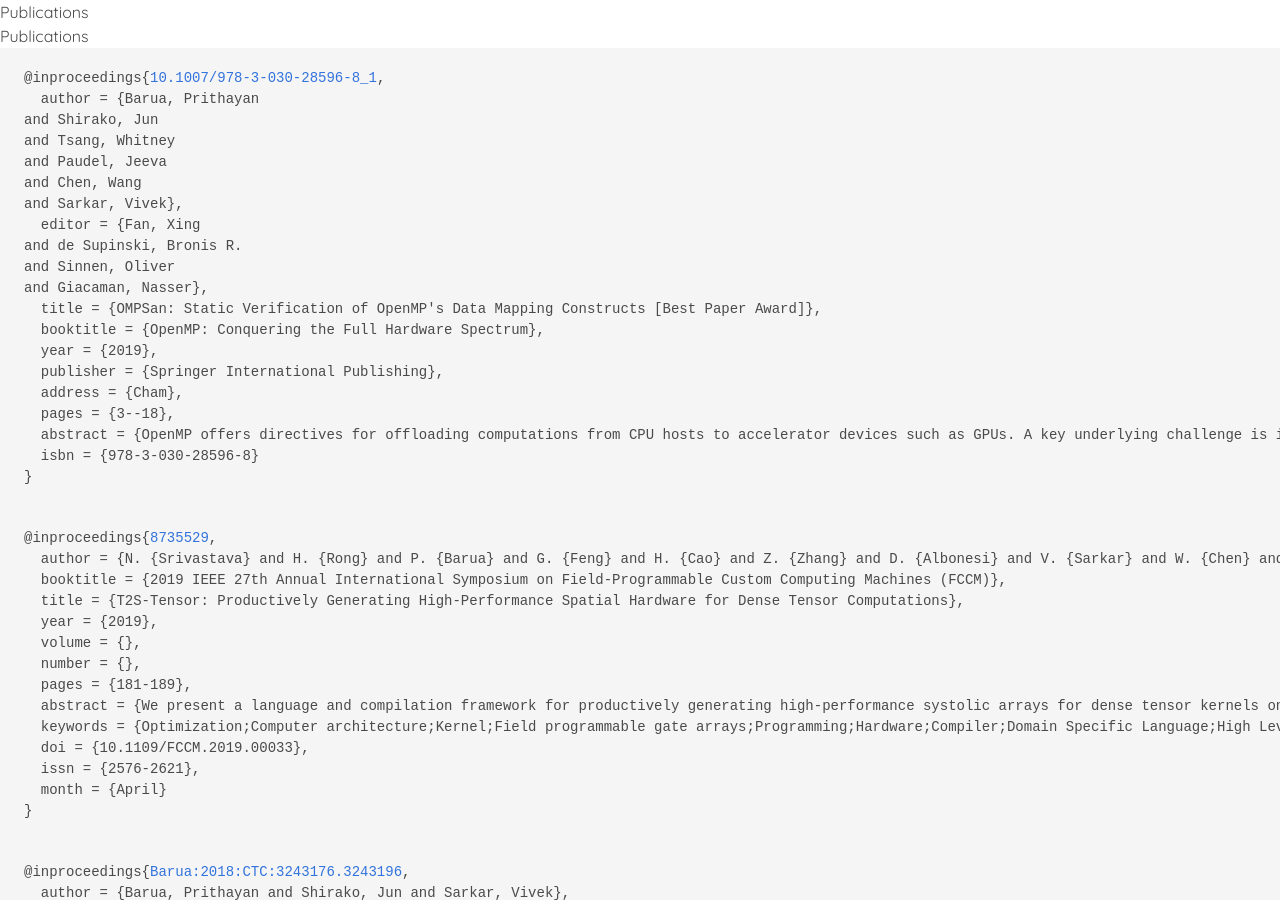
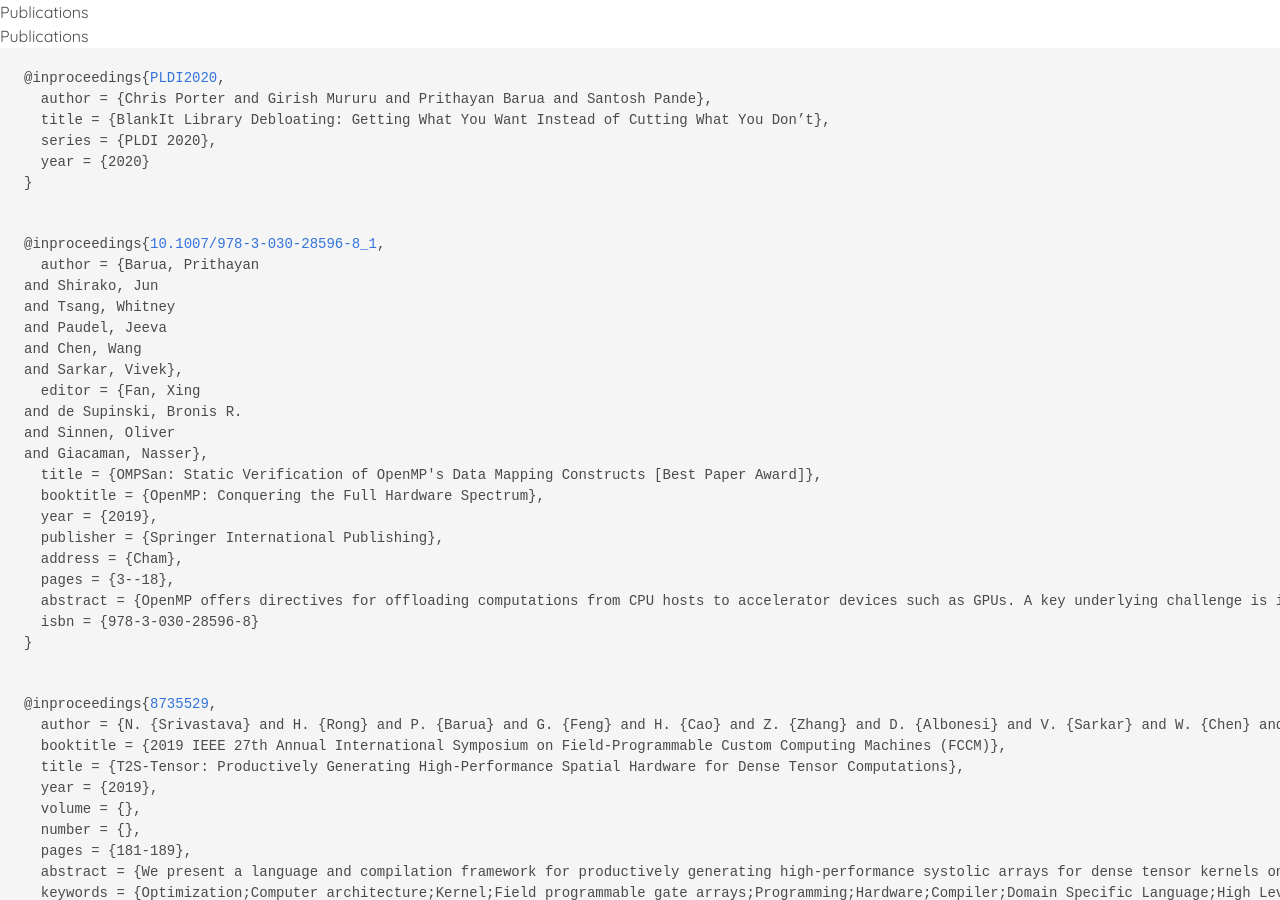
Before and after one commit to prithayan/prithayan.github.io, a Jekyll site: the page built from publications.md, in a window 1280 px wide and 900 px high. Built offline with Jekyll 4.4.1, drawn with Linux system fonts in a browser that asks for light colours; nearby versions of some CDN libraries; some web fonts are replaced; our own code applies the rules of GitHub Pages for plain Markdown files.

Commit message:
update bib

```diff
--- a/_includes/publications_bib.html
+++ b/_includes/publications_bib.html
@@ -1,3 +1,12 @@
+<div class="bib" id="PLDI2020"><pre>
+@inproceedings{<a href="{{ include.url }}#PLDI2020">PLDI2020</a>,
+  author = {Chris Porter and Girish Mururu and Prithayan Barua and Santosh Pande},
+  title = {BlankIt Library Debloating: Getting What You Want Instead of Cutting What You Don’t},
+  series = {PLDI 2020},
+  year = {2020}
+}
+</pre></div>
+
 <div class="bib" id="10.1007/978-3-030-28596-8_1"><pre>
 @inproceedings{<a href="{{ include.url }}#10.1007/978-3-030-28596-8_1">10.1007/978-3-030-28596-8_1</a>,
   author = {Barua, Prithayan
```
Also changed, not shown: _includes/publications.html (+10 -0 lines).
